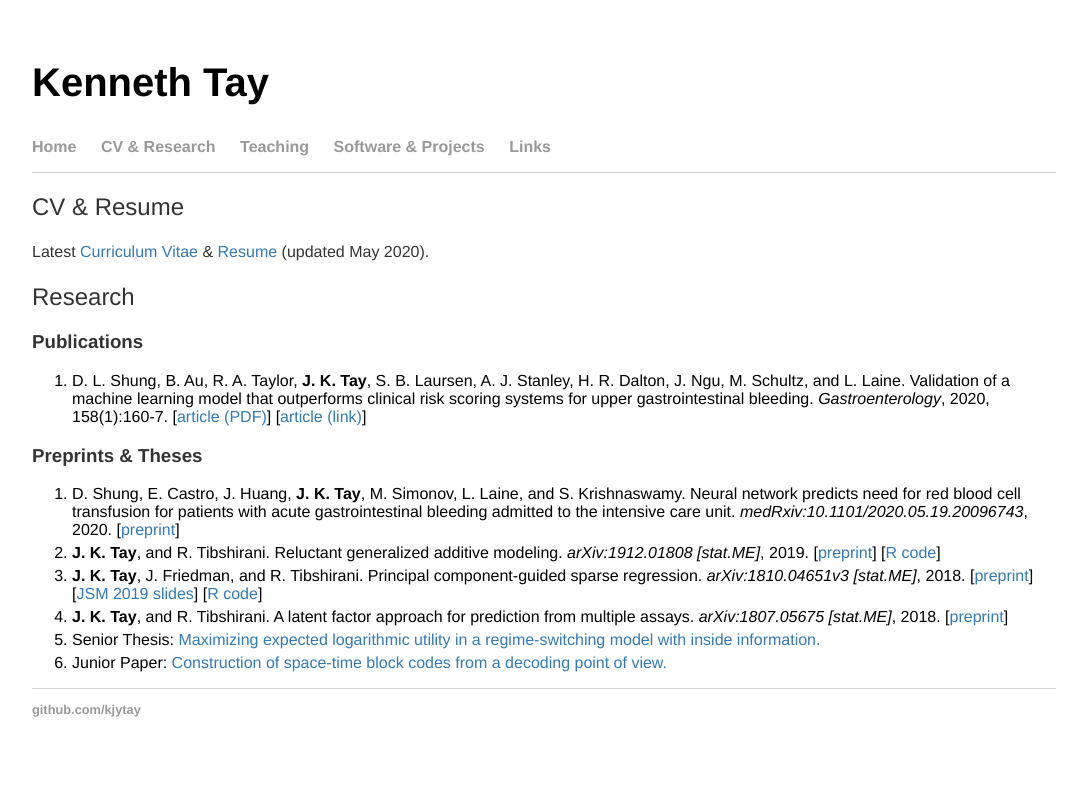
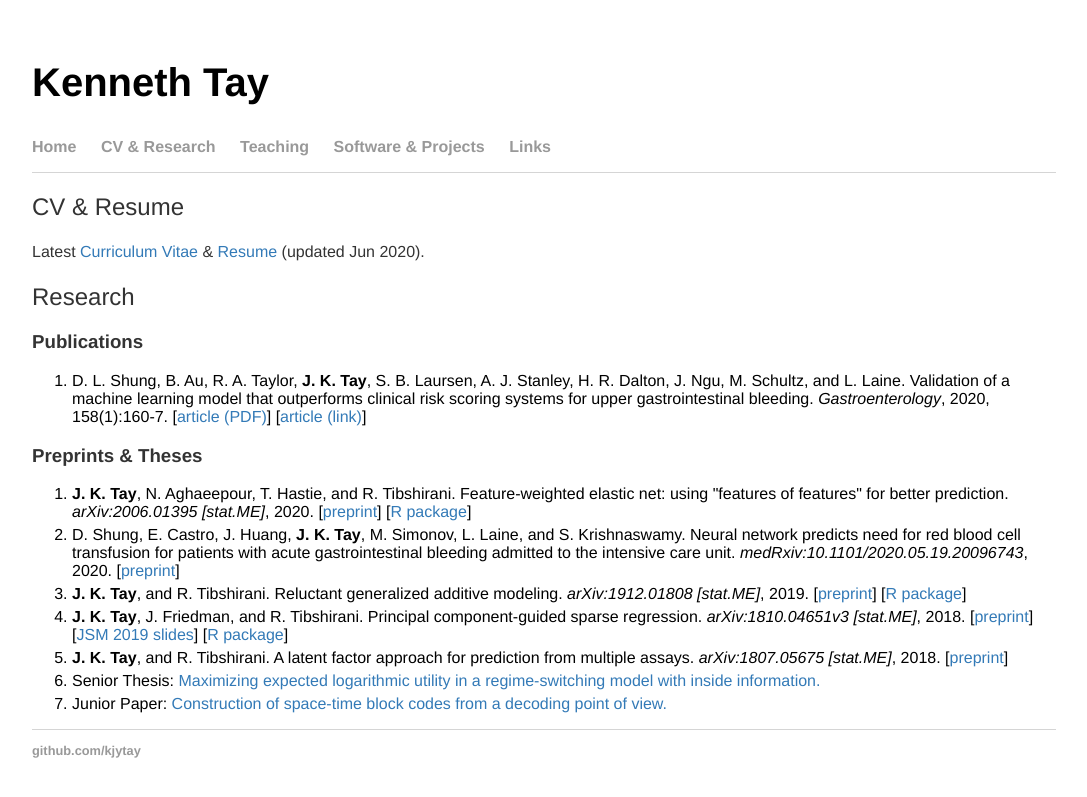
Before and after one commit to kjytay/kjytay.github.io, a Jekyll site: the page built from cv/index.html, in a window 1280 px wide. Shown: the top 797 px of the page, without its empty margins (96-1183 px from the left). Built offline with Jekyll 4.4.1, drawn with Linux system fonts in a browser that asks for light colours.

Commit message:
Updated research and project pages, CV and resume to include fwelnet.

```diff
--- a/cv/index.html
+++ b/cv/index.html
@@ -5,7 +5,7 @@ title: Kenneth Tay
 
 <div class="blurb">
   <h2>CV & Resume</h2>
-  <p>Latest <a href="CV 2020-05-22.pdf">Curriculum Vitae</a> & <a href="Resume 2020-05-22.pdf">Resume</a> (updated May 2020).</p>
+  <p>Latest <a href="CV 2020-06-02.pdf">Curriculum Vitae</a> & <a href="Resume 2020-06-02.pdf">Resume</a> (updated Jun 2020).</p>
   <h2>Research</h2>
   <h3>Publications</h3>
   <ol>
@@ -13,9 +13,10 @@ title: Kenneth Tay
   </ol>
   <h3>Preprints & Theses</h3>
   <ol>
+    <li><b>J. K. Tay</b>, N. Aghaeepour, T. Hastie, and R. Tibshirani. Feature-weighted elastic net: using "features of features" for better prediction. <i>arXiv:2006.01395 [stat.ME]</i>, 2020. [<a href="https://arxiv.org/abs/2006.01395">preprint</a>] [<a href="https://github.com/kjytay/fwelnet">R package</a>]</li>
     <li>D. Shung, E. Castro, J. Huang, <b>J. K. Tay</b>, M. Simonov, L. Laine, and S. Krishnaswamy. Neural network predicts need for red blood cell transfusion for patients with acute gastrointestinal bleeding admitted to the intensive care unit. <i>medRxiv:10.1101/2020.05.19.20096743</i>, 2020. [<a href="https://www.medrxiv.org/content/10.1101/2020.05.19.20096743v1">preprint</a>]</li>
-    <li><b>J. K. Tay</b>, and R. Tibshirani. Reluctant generalized additive modeling. <i>arXiv:1912.01808 [stat.ME]</i>, 2019. [<a href="https://arxiv.org/abs/1912.01808">preprint</a>] [<a href="https://CRAN.R-project.org/package=relgam">R code</a>]</li>
-    <li><b>J. K. Tay</b>, J. Friedman, and R. Tibshirani. Principal component-guided sparse regression. <i>arXiv:1810.04651v3 [stat.ME]</i>, 2018. [<a href="https://arxiv.org/abs/1810.04651">preprint</a>] [<a href="pcLasso_JSM_presentation_handout.pdf">JSM 2019 slides</a>] [<a href="https://CRAN.R-project.org/package=pcLasso">R code</a>]</li>
+    <li><b>J. K. Tay</b>, and R. Tibshirani. Reluctant generalized additive modeling. <i>arXiv:1912.01808 [stat.ME]</i>, 2019. [<a href="https://arxiv.org/abs/1912.01808">preprint</a>] [<a href="https://CRAN.R-project.org/package=relgam">R package</a>]</li>
+    <li><b>J. K. Tay</b>, J. Friedman, and R. Tibshirani. Principal component-guided sparse regression. <i>arXiv:1810.04651v3 [stat.ME]</i>, 2018. [<a href="https://arxiv.org/abs/1810.04651">preprint</a>] [<a href="pcLasso_JSM_presentation_handout.pdf">JSM 2019 slides</a>] [<a href="https://CRAN.R-project.org/package=pcLasso">R package</a>]</li>
     <li><b>J. K. Tay</b>, and R. Tibshirani. A latent factor approach for prediction from multiple assays. <i>arXiv:1807.05675 [stat.ME]</i>, 2018. [<a href="https://arxiv.org/abs/1807.05675">preprint</a>]</li>
     <li>Senior Thesis: <a href="Senior Thesis.pdf">Maximizing expected logarithmic utility in a regime-switching model with inside information.</a></li>
     <li>Junior Paper: <a href="Junior Paper.pdf">Construction of space-time block codes from a decoding point of view.</a></li>
```
Also changed, not shown: projects/index.html (+10 -0 lines), 4 other files.
